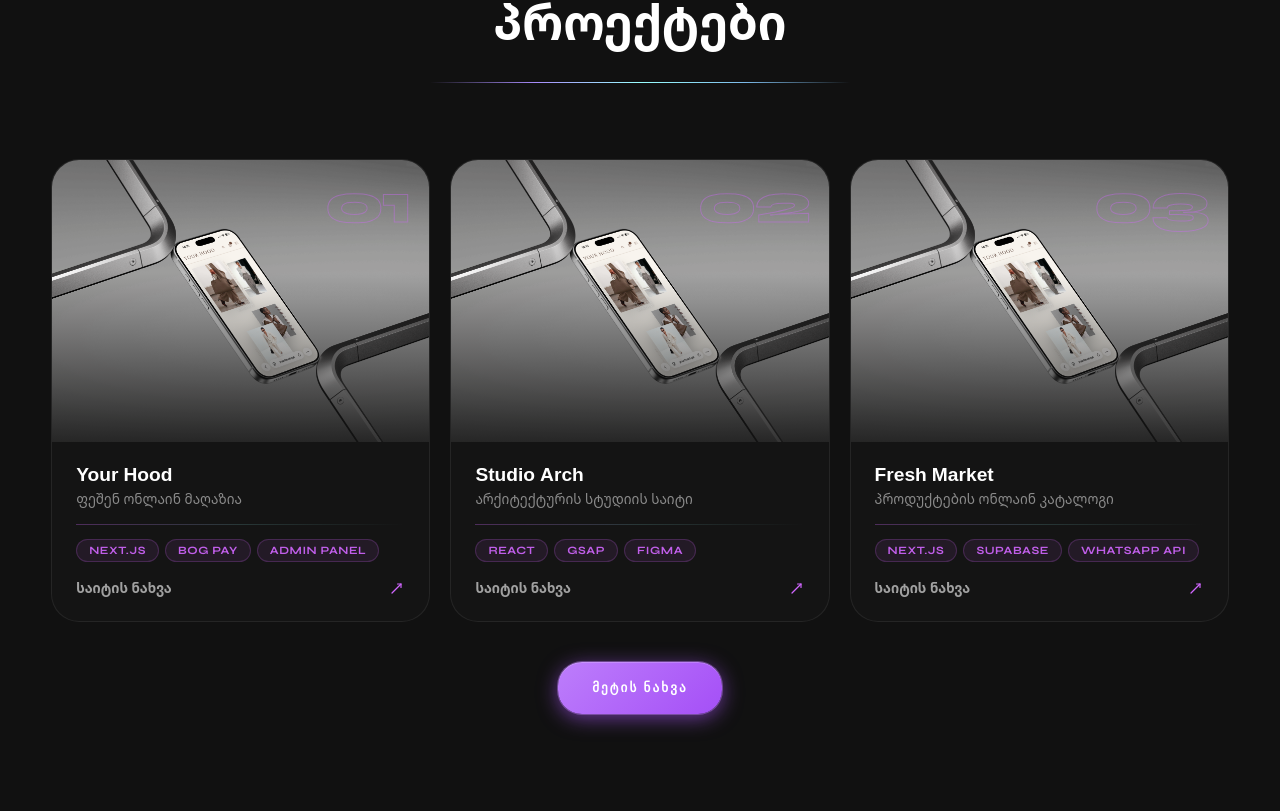
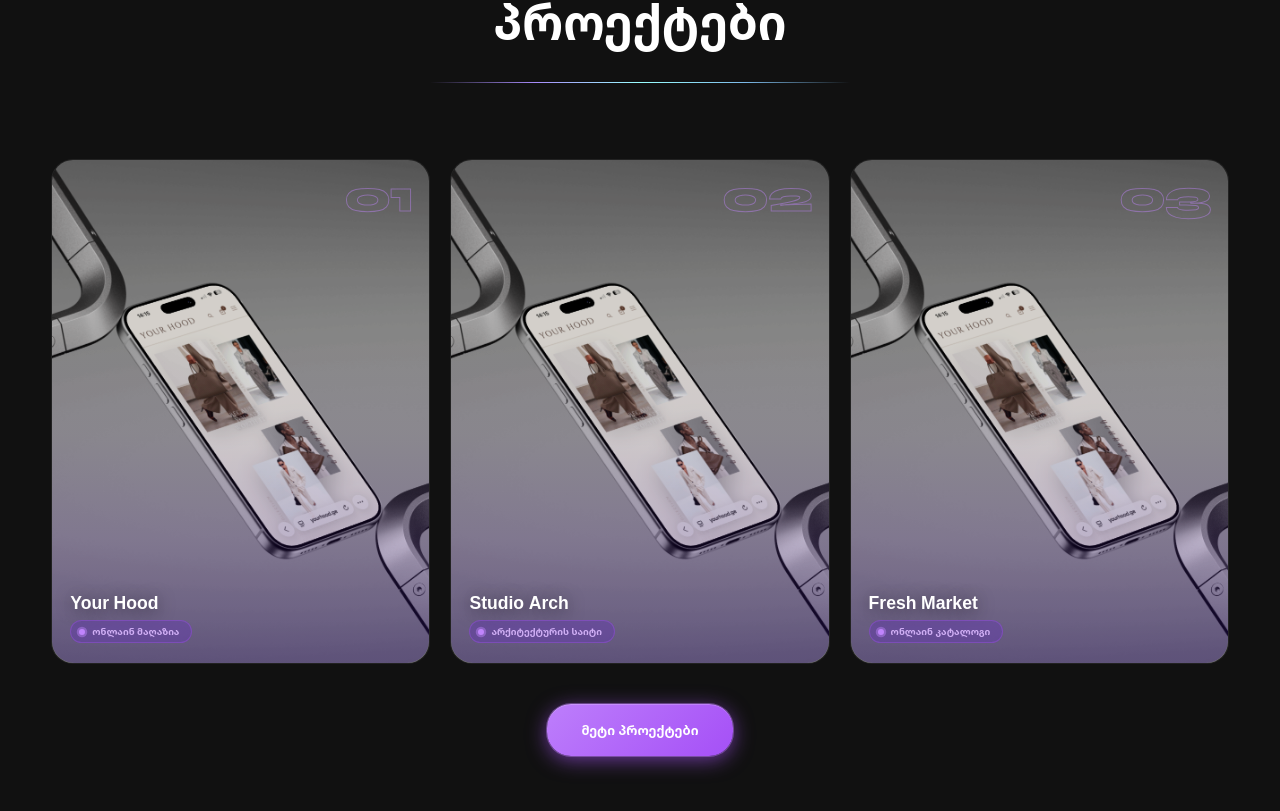
Before and after one commit to lizzaaabb/lamz-site, a Next.js app: page / in a window 1280 px wide. Shown: the part 1838-2649 px from the top of the page. Built offline with nearby package versions, Linux system fonts and the light colour scheme; a web font is replaced by a local one.

Commit message:
projects

```diff
--- a/src/components/Projects.js
+++ b/src/components/Projects.js
@@ -11,26 +11,24 @@ const content = {
       {
         num: '01',
         name: 'Your Hood',
-        desc: 'ფეშენ ონლაინ მაღაზია',
-        tags: ['Next.js', 'BOG Pay', 'Admin Panel'],
+        desc: 'ონლაინ მაღაზია',
         url: 'https://yourhood.ge',
       },
       {
         num: '02',
         name: 'Studio Arch',
-        desc: 'არქიტექტურის სტუდიის საიტი',
-        tags: ['React', 'GSAP', 'Figma'],
+        desc: 'არქიტექტურის საიტი',
         url: '#',
       },
       {
         num: '03',
         name: 'Fresh Market',
-        desc: 'პროდუქტების ონლაინ კატალოგი',
-        tags: ['Next.js', 'Supabase', 'WhatsApp API'],
+        desc: 'ონლაინ კატალოგი',
         url: '#',
       },
     ],
-    more: 'მეტის ნახვა',
+    more: 'მეტი პროექტები',
+    viewSite: 'საიტის ნახვა',
   },
   en: {
     title: 'Projects',
@@ -38,26 +36,24 @@ const content = {
       {
         num: '01',
         name: 'Your Hood',
-        desc: 'Fashion online store',
-        tags: ['Next.js', 'BOG Pay', 'Admin Panel'],
+        desc: 'Online Store',
         url: 'https://yourhood.ge',
       },
       {
         num: '02',
         name: 'Studio Arch',
-        desc: 'Architecture studio website',
-        tags: ['React', 'GSAP', 'Figma'],
+        desc: 'Architecture Website',
         url: '#',
       },
       {
         num: '03',
         name: 'Fresh Market',
-        desc: 'Products online catalogue',
-        tags: ['Next.js', 'Supabase', 'WhatsApp API'],
+        desc: 'Online Catalogue',
         url: '#',
       },
     ],
     more: 'More projects',
+    viewSite: 'View site',
   },
 }
 
@@ -135,49 +131,29 @@ function Projects({ lang = 'ka' }) {
 
       <div className="pj-grid">
         {t.projects.map((p, i) => (
-
-          <a  key={i}
-            href={p.url}
-            target="_blank"
-            rel="noopener noreferrer"
-            className="pj-card"
-          >
-            <div className="pj-card-number">{p.num}</div>
-
-            <div className="pj-image-wrap">
-              <img src={mockup} alt={p.name} className="pj-image" />
-              <div className="pj-image-overlay" />
-            </div>
-
-            <div className="pj-card-body">
-              <div className="pj-card-top">
-                <p className="pj-name">{p.name}</p>
-                <p className="pj-desc">{p.desc}</p>
-              </div>
-              <div className="pj-divider" />
-              <div className="pj-tags">
-                {p.tags.map((tag, j) => (
-                  <span key={j} className="pj-tag">{tag}</span>
-                ))}
-              </div>
-              <div className="pj-link-row">
-                <span className="pj-link-text">
-                  {lang === 'ka' ? 'საიტის ნახვა' : 'View site'}
-                </span>
-               <svg className="pj-arrow" width="16" height="16" viewBox="0 0 16 16" fill="none">
-  <path d="M3 13L12 4" stroke="#d166ff" strokeWidth="1.2" strokeLinecap="round"/>
-  <path d="M8.5 4H12V7.5" stroke="#d166ff" strokeWidth="1.2" strokeLinecap="round" strokeLinejoin="round"/>
-</svg>
-              </div>
-            </div>
-          </a>
+         <div key={i} className="pj-card">
+  <img src={mockup} alt={p.name} className="pj-image" />
+  <div className="pj-fade" />
+  <div className="pj-card-number">{p.num}</div>
+  <div className="pj-info">
+    <p className="pj-name">{p.name}</p>
+    <span className="pj-badge">
+      <span className="pj-dot" />
+      {p.desc}
+    </span>
+  </div>
+  <div className="pj-hover-overlay">
+    <a className="pj-view-btn" href={p.url} target="_blank" rel="noopener noreferrer">
+      {t.viewSite} →
+    </a>
+  </div>
+</div>
         ))}
       </div>
 
       <div className="pj-more-wrap">
         <a href="/projects" className="pj-more-btn">
           {t.more}
-
         </a>
       </div>
     </div>
--- a/src/styles/Projects.css
+++ b/src/styles/Projects.css
@@ -12,7 +12,6 @@
   padding: 40px 0;
 }
 
-/* ── HEADER (იგივე Stats-ის სტილი) ── */
 .pj-header {
   margin-bottom: 48px;
   display: flex;
@@ -31,8 +30,9 @@
 
 .projects-container--ka .pj-section-title,
 .projects-container--ka .pj-name,
-.projects-container--ka .pj-desc,
-.projects-container--ka .pj-link-text {
+.projects-container--ka .pj-badge,
+.projects-container--ka .pj-view-btn,
+.projects-container--ka .pj-more-btn {
   font-family: var(--font-ka);
   letter-spacing: 0;
 }
@@ -56,272 +56,267 @@
   to { width: min(420px, 60vw); }
 }
 
+@keyframes aurora-shift {
+  0%   { background-position: 0% 50%; }
+  50%  { background-position: 100% 50%; }
+  100% { background-position: 0% 50%; }
+}
+
+@keyframes pulse-dot {
+  0%, 100% { box-shadow: 0 0 0 0 rgba(192, 132, 252, 0.8); }
+  50%       { box-shadow: 0 0 0 5px rgba(192, 132, 252, 0); }
+}
+
 /* ── GRID ── */
 .pj-grid {
   display: grid;
   grid-template-columns: repeat(3, minmax(0, 1fr));
   gap: 20px;
+  align-items: stretch;
 }
 
 /* ── CARD ── */
 .pj-card {
   position: relative;
-  background: #141414;
+  border-radius: 22px;
+  overflow: hidden;
+  aspect-ratio: 3/4;
+  cursor: pointer;
+  background: #111;
   border: 1px solid rgba(255, 255, 255, 0.07);
-  border-radius: 28px;
-  overflow: hidden;
-  display: flex;
-  flex-direction: column;
-  text-decoration: none;
-  transition: border-color 0.35s ease, transform 0.3s ease;
-  cursor: pointer;
-  box-sizing: border-box;
+  transition: transform 0.35s ease, border-color 0.35s ease, box-shadow 0.35s ease;
 }
 
-.pj-card::before {
-  content: '';
-  position: absolute;
-  inset: 0;
-  border-radius: 28px;
-  background: radial-gradient(
-    ellipse 80% 50% at 50% 0%,
-    rgba(209, 102, 255, 0.1) 0%,
-    transparent 70%
-  );
-  pointer-events: none;
-  opacity: 0;
-  transition: opacity 0.4s ease;
-  z-index: 1;
-}
-
-.pj-card:hover::before { opacity: 1; }
 .pj-card:hover {
-  border-color: rgba(209, 102, 255, 0.35);
-  transform: translateY(-4px);
-}
-
-.pj-card:hover .pj-image {
-  transform: scale(1.04);
-}
-
-/* ghost number */
-.pj-card-number {
-  position: absolute;
-  top: 16px;
-  right: 20px;
-  z-index: 2;
-  font-family: var(--font-en);
-  font-size: 3.5rem;
-  font-weight: 800;
-  color: transparent;
-  -webkit-text-stroke: 1px rgba(209, 102, 255, 0.4);
-  line-height: 1;
-  letter-spacing: -0.04em;
-  pointer-events: none;
-  user-select: none;
+  transform: translateY(-5px);
+  border-color: rgba(168, 85, 247, 0.5);
+  box-shadow: 0 20px 50px rgba(80, 10, 160, 0.3);
 }
 
 /* ── IMAGE ── */
-.pj-image-wrap {
-  position: relative;
-  width: 100%;
-  aspect-ratio: 4 / 3;
-  overflow: hidden;
-  flex-shrink: 0;
-}
-
 .pj-image {
+  position: absolute;
+  inset: 0;
   width: 100%;
   height: 100%;
   object-fit: cover;
   display: block;
-  transition: transform 0.5s ease;
+  transition: transform 0.7s cubic-bezier(0.16, 1, 0.3, 1), filter 0.55s ease;
+  filter: brightness(0.85);
 }
 
-.pj-image-overlay {
-  position: absolute;
-  inset: 0;
-  background: linear-gradient(
-    to bottom,
-    transparent 40%,
-    rgba(20, 20, 20, 0.85) 100%
-  );
+.pj-card:hover .pj-image {
+  transform: scale(1.07);
+  filter: brightness(0.25) blur(9px);
 }
 
-/* ── CARD BODY ── */
-.pj-card-body {
-  padding: 20px 24px 24px;
+/* ── BOTTOM PURPLE FADE ── */
+.pj-fade {
+  position: absolute;
+  bottom: 0;
+  left: 0;
+  right: 0;
+  height: 65%;
+  background: linear-gradient(
+    to top,
+    rgba(40, 5, 120, 0.34) 0%,
+    rgba(75, 20, 170, 0.155) 38%,
+    rgba(101, 40, 200, 0.043) 70%,
+    transparent 100%
+  );
+  z-index: 2;
+  pointer-events: none;
+  transition: opacity 0.45s ease, transform 0.45s cubic-bezier(0.16, 1, 0.3, 1);
+  border-radius: 0 0 22px 22px;
+}
+
+.pj-card:hover .pj-image {
+  transform: scale(1.07);
+  filter: brightness(0.55) blur(9px);
+}
+/* ── CARD NUMBER ── */
+.pj-card-number {
+  position: absolute;
+  top: 15px;
+  right: 17px;
+  z-index: 5;
+  font-family: var(--font-en);
+  font-size: 2.8rem;
+  font-weight: 800;
+  line-height: 1;
+  letter-spacing: -0.03em;
+  color: transparent;
+  -webkit-text-stroke: 1px rgba(192, 132, 252, 0.45);
+  pointer-events: none;
+  user-select: none;
+  transition: opacity 0.35s ease;
+}
+
+.pj-card:hover .pj-card-number { opacity: 0; }
+
+/* ── BOTTOM INFO ── */
+.pj-info {
+  position: absolute;
+  bottom: 0;
+  left: 0;
+  right: 0;
+  padding: 14px 18px 20px;
+  z-index: 3;
   display: flex;
   flex-direction: column;
-  gap: 0;
-  flex: 1;
+  gap: 8px;
+  transition: opacity 0.4s ease, transform 0.4s cubic-bezier(0.16, 1, 0.3, 1);
 }
 
-.pj-card-top {
-  display: flex;
-  flex-direction: column;
-  gap: 4px;
-  margin-bottom: 16px;
+.pj-card:hover .pj-info {
+  opacity: 0;
+  transform: translateY(10px);
 }
 
 .pj-name {
   font-family: var(--font-en);
-  font-size: 1.2rem;
+  font-size: 1.1rem;
   font-weight: 800;
   color: #ffffff;
   margin: 0;
-  line-height: 1.2;
   letter-spacing: -0.02em;
+  line-height: 1.15;
+  text-shadow: 0 2px 16px rgba(0, 0, 0, 0.5);
 }
 
-.pj-desc {
+/* ── BADGE ── */
+.pj-badge {
+  display: inline-flex;
+  align-items: center;
+  gap: 7px;
+  width: fit-content;
   font-family: var(--font-en);
-  font-size: 0.85rem;
-  font-weight: 300;
-  color: rgba(255, 255, 255, 0.5);
-  margin: 0;
-  line-height: 1.4;
+  font-size: 0.6rem;
+  font-weight: 600;
+  letter-spacing: 0.11em;
+  text-transform: uppercase;
+  color: rgba(220, 185, 255, 0.9);
+  background: rgba(100, 30, 220, 0.25);
+  border: 1px solid rgba(168, 85, 247, 0.35);
+  border-radius: 50px;
+  padding: 4px 12px 4px 8px;
+  backdrop-filter: blur(10px);
+  -webkit-backdrop-filter: blur(10px);
 }
 
-.pj-divider {
-  width: 100%;
-  height: 1px;
-  background: linear-gradient(90deg, rgba(209,102,255,0.3), rgba(153,255,255,0.15), transparent);
-  margin-bottom: 14px;
+/* ── GLOWING DOT ── */
+.pj-dot {
+  width: 6px;
+  height: 6px;
+  border-radius: 50%;
+  background: rgba(192, 132, 252, 1);
+  flex-shrink: 0;
+  animation: pulse-dot 2.2s ease-in-out infinite;
 }
 
-/* ── TAGS ── */
-.pj-tags {
+/* ── HOVER OVERLAY ── */
+.pj-hover-overlay {
+  position: absolute;
+  inset: 0;
   display: flex;
-  flex-wrap: wrap;
-  gap: 6px;
-  margin-bottom: 16px;
+  align-items: center;
+  justify-content: center;
+  z-index: 4;
+  opacity: 0;
+  transition: opacity 0.4s ease;
 }
 
-.pj-tag {
+.pj-card:hover .pj-hover-overlay { opacity: 1; }
+
+/* ── VIEW BUTTON ── */
+.pj-view-btn {
+  position: relative;
+  overflow: hidden;
+  display: inline-flex;
+  align-items: center;
+  justify-content: center;
+  gap: 8px;
+  padding: 0 30px;
+  height: 50px;
+  border-radius: 50px;
+  background: rgba(255, 255, 255, 0.08);
+  border: 1.5px solid rgba(192, 132, 252, 0.5);
+  color: #ffffff;
   font-family: var(--font-en);
-  font-size: 0.7rem;
-  font-weight: 600;
-  letter-spacing: 0.05em;
+  font-size: 0.76rem;
+  font-weight: 700;
+  letter-spacing: 0.13em;
   text-transform: uppercase;
-  color: rgba(209, 102, 255, 0.9);
-  background: rgba(209, 102, 255, 0.08);
-  border: 1px solid rgba(209, 102, 255, 0.2);
-  border-radius: 50px;
-  padding: 4px 12px;
+  text-decoration: none;
+  backdrop-filter: blur(16px);
+  -webkit-backdrop-filter: blur(16px);
+  cursor: pointer;
+  transition: border-color 0.3s ease, transform 0.25s ease, box-shadow 0.3s ease;
 }
 
-/* ── LINK ROW ── */
-.pj-link-row {
-  display: flex;
-  align-items: center;
-  justify-content: space-between;
-  margin-top: auto;
+.pj-view-btn::before {
+  content: '';
+  position: absolute;
+  inset: 0;
+  background: linear-gradient(135deg, rgba(192, 132, 252, 0.28), rgba(99, 102, 241, 0.22));
+  opacity: 0;
+  transition: opacity 0.35s ease;
+  border-radius: inherit;
 }
 
-.pj-link-text {
-  font-family: var(--font-en);
-  font-size: 0.85rem;
-  font-weight: 600;
-  color: rgba(255, 255, 255, 0.6);
-  transition: color 0.2s ease;
+.pj-view-btn:hover::before { opacity: 1; }
+
+.pj-view-btn:hover {
+  border-color: rgba(192, 132, 252, 0.9);
+  transform: translateY(-2px);
+  box-shadow: 0 8px 32px rgba(168, 85, 247, 0.45);
 }
 
-.pj-card:hover .pj-link-text {
-  color: #ffffff;
-}
+.pj-view-btn:active { transform: translateY(1px); }
 
-.pj-arrow {
-  font-size: 1rem;
-  color: #d166ff;
-  transition: transform 0.2s ease;
-}
-
-.pj-card:hover .pj-arrow {
-  transform: translate(2px, -2px);
-}
-
-/* ── TABLET ── */
-@media (max-width: 1024px) {
-  .pj-grid {
-    grid-template-columns: 1fr;
-  }
-
-  .pj-image-wrap {
-    aspect-ratio: 16 / 7;
-  }
-
-  .pj-card-body {
-    padding: 18px 20px 20px;
-  }
-
-  .projects-container {
-    padding-top: 80px;
-  }
-}
-
-/* ── PHONE ── */
-@media (max-width: 600px) {
-  .pj-grid {
-    grid-template-columns: 1fr;
-  }
-
-  .pj-image-wrap {
-    aspect-ratio: 16 / 8;
-  }
-
-  .pj-card-body {
-    padding: 16px 18px 20px;
-  }
-
-  .pj-name {
-    font-size: 1.1rem;
-  }
-
-  .projects-container {
-    padding-top: 60px;
-  }
-}
-
+/* ── MORE BUTTON ── */
 .pj-more-btn {
   display: inline-flex;
   align-items: center;
   justify-content: center;
   gap: 8px;
-  font-family: 'Syne', sans-serif;
-  font-size: .82rem;
+  font-family: var(--font-en);
+  font-size: 0.82rem;
   font-weight: 700;
-  letter-spacing: .16em;
+  letter-spacing: 0.14em;
   text-transform: uppercase;
   text-decoration: none;
-  color: #fff;
-  background: linear-gradient(135deg, #c084fc, #a855f7, #7c3aed) 0 0 / 200% 200%;
+  color: #ffffff;
+  background: linear-gradient(
+    135deg,
+    rgb(192, 132, 252),
+    rgb(168, 85, 247),
+    rgb(124, 58, 237)
+  ) 0px 0px / 200% 200%;
   animation: aurora-shift 6s ease infinite;
-  box-shadow: 0 0 0 1px #c084fc66, 0 4px 20px #a855f799, inset 0 1px #fff3;
+  box-shadow:
+    rgba(192, 132, 252, 0.4) 0px 0px 0px 1px,
+    rgba(168, 85, 247, 0.6) 0px 4px 20px,
+    rgba(255, 255, 255, 0.2) 0px 1px inset;
   border: none;
   border-radius: 1.5rem;
   outline: none;
   height: 52px;
   padding: 0 34px;
   cursor: pointer;
-  position: relative;
-  overflow: hidden;
-  z-index: 0;
-  transition: transform .35s cubic-bezier(.16, 1, .3, 1), box-shadow .35s;
+  transition: transform 0.3s cubic-bezier(0.16, 1, 0.3, 1), box-shadow 0.3s;
 }
 
 .pj-more-btn:hover {
   transform: translateY(-2px);
-  box-shadow: 0 0 0 1px #c084fc99, 0 8px 32px #a855f7bb, inset 0 1px #fff3;
+  box-shadow:
+    rgba(192, 132, 252, 0.5) 0px 0px 0px 1px,
+    rgba(168, 85, 247, 0.8) 0px 8px 32px,
+    rgba(168, 85, 247, 0.3) 0px 0px 60px,
+    rgba(255, 255, 255, 0.2) 0px 1px inset;
 }
 
-.pj-more-arrow {
-  transition: transform 0.2s ease;
-}
-
-.pj-more-btn:hover .pj-more-arrow {
-  transform: translate(2px, -2px);
-}
+.pj-more-btn:active { transform: translateY(1px); }
 
 .pj-more-wrap {
   display: flex;
@@ -329,3 +324,17 @@
   margin-top: 40px;
   padding-bottom: 90px;
 }
+
+/* ── TABLET ── */
+@media (max-width: 1024px) {
+  .pj-grid { grid-template-columns: 1fr; }
+  .pj-card { aspect-ratio: 16/7; }
+  .projects-container { padding-top: 80px; }
+}
+
+/* ── PHONE ── */
+@media (max-width: 600px) {
+  .pj-grid { grid-template-columns: 1fr; }
+  .pj-card { aspect-ratio: 4/3; }
+  .projects-container { padding-top: 60px; }
+}
```
